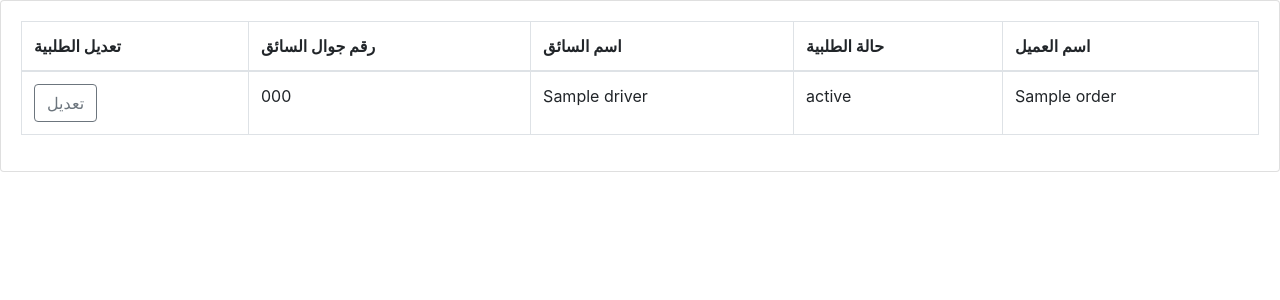
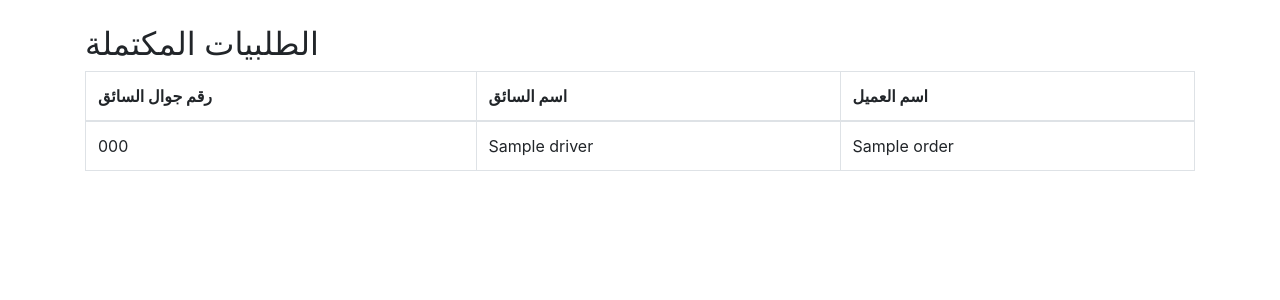
Before and after one commit to Muhammadreda264/hidelivery, a Django app: template delivery/templates/compelteorders.html in a window 1280 px wide. Shown: the part 56-356 px from the top of the page. Run offline with Django 3.2, Linux system fonts and the light colour scheme; the template is opened without the code that fills it: most values are stand-ins (such as "Sample title", 1, 10 or a date in 2020); parts of the project's set-up code (start-up, migrations or seed data) failed here and were passed over; some libraries are stand-ins or nearby versions.

Commit message:
Update compelteorders.html

```diff
--- a/delivery/templates/compelteorders.html
+++ b/delivery/templates/compelteorders.html
@@ -1,28 +1,28 @@
 {% extends "base.html" %}
+
 
 {% block content %}
 {% include "navbar.html" %}
 
 
-<div class="card">
+<div class="container" style="margin-top: 25px;">
+<h2>الطلبيات المكتملة</h2>
 
-  <!-- Card body -->
-  <div class="card-body">
-      <table class="table table-bordered">
+      {% if order_list %}
+  <div class="table-responsive">
+
+      <table class="table table-bordered ">
   <thead>
     <tr>
       <th scope="col">اسم العميل</th>
-      <th scope="col">حالة الطلبية</th>
       <th scope="col">اسم السائق</th>
         <th scope="col">رقم جوال السائق</th>
-        <th scope="col">تعديل الطلبية</th>
     </tr>
   </thead>
   <tbody>
   {% for order in order_list %}
     <tr>
         <td>{{ order.customername }}</td>
-        <td>{{ order.get_status_display}}</td>
         {% if order.driver %}
       <td>{{ order.driver.name }}</td>
               <td>{{ order.driver.user.phone }}</td>
@@ -34,18 +34,27 @@
   {% endif %}
 
 
-            <td>
-                <a href="{% url 'editorder' order.id  %}">
-                <button type="button"  class="btn btn-outline-secondary">تعديل</button>
-            </a>
-            </td>
+
 
     </tr>
   {% endfor %}
   </tbody>
 </table>
+      {% else %}
+      <p>ﻷ يوجد طلبيات مكتملة في الوقت الحالي . </p>
+      <p></p>
+
+
+      <p><a  href="{% url 'neworder' %}">.يمكنك عمل طلبية جديدة.</a></p>
+      <p></p>
+
+      <p><a  href="{% url 'home' %}">أو مراجعة سجل الطلبيات النشطة.</a></p>
+      {% endif %}
+
+
+    </div>
         </div>
-  <!-- Card body -->
 
-</div>
+
+
 {% endblock %}
```
